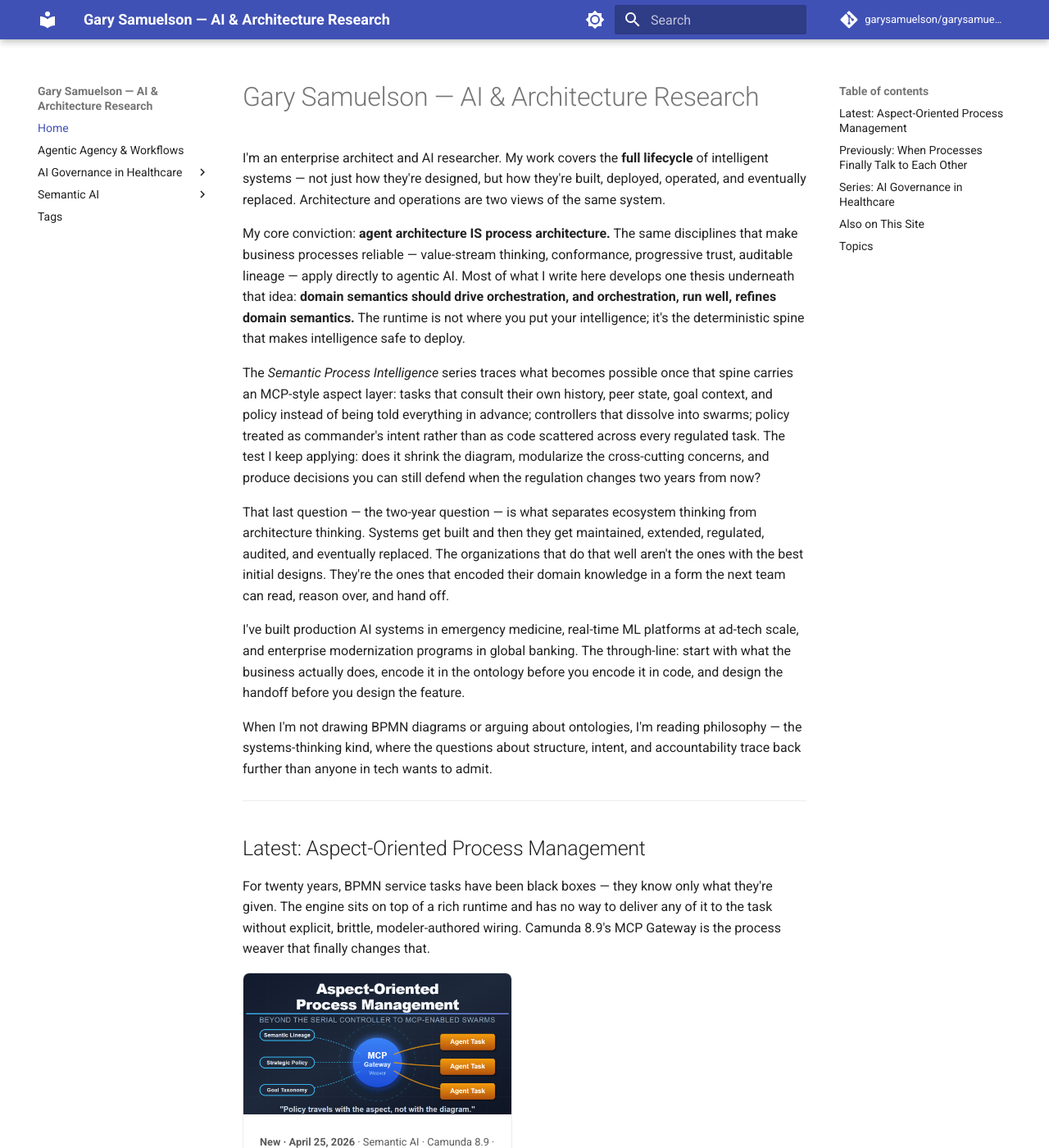
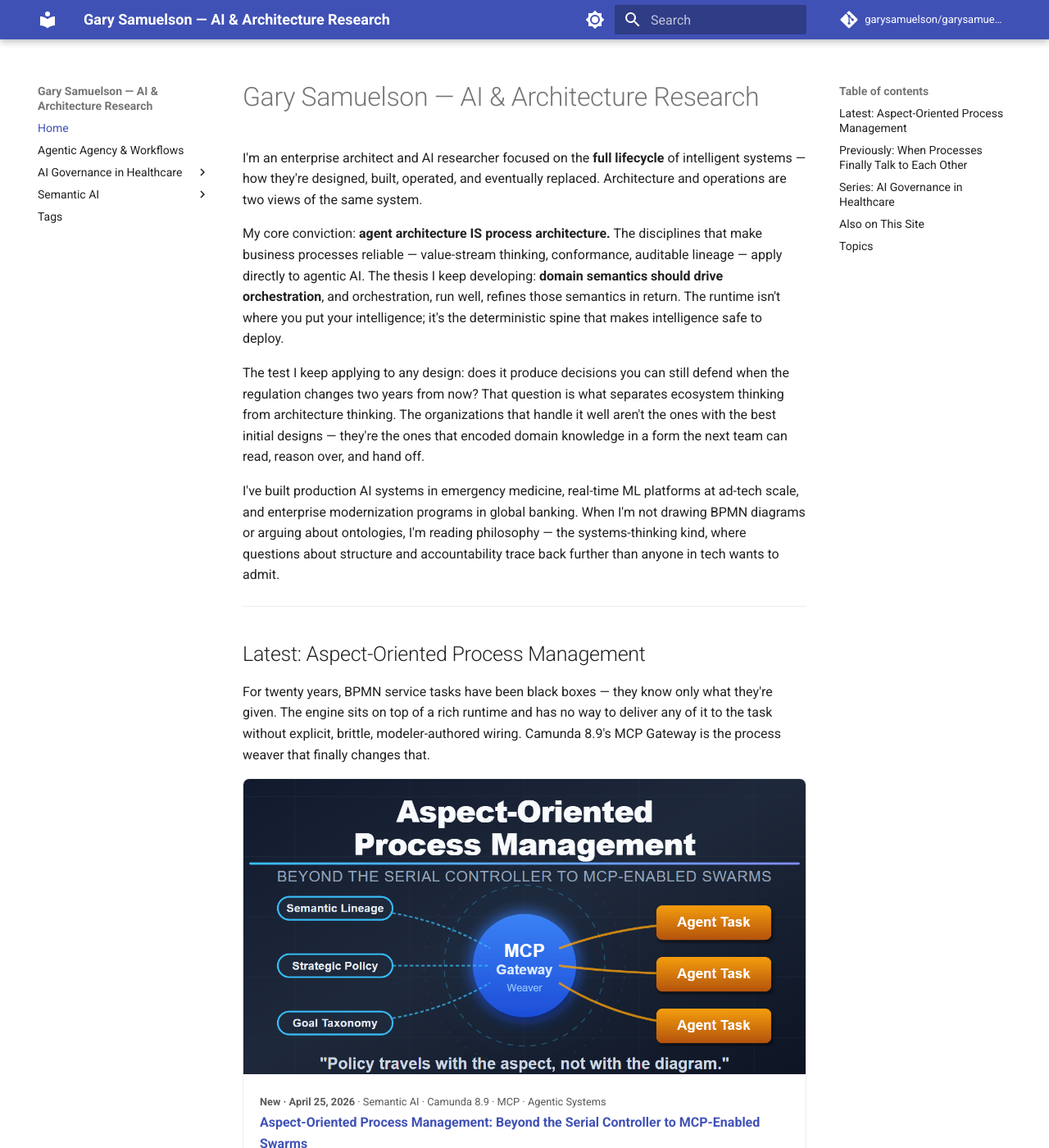
Before and after one commit to garysamuelson/garysamuelson.github.io, an MkDocs documentation site: the page built from docs/index.md, in a window 1280 px wide and 1400 px high. Shown: the whole window at 82% size. Built offline with MkDocs 1.6.1 and Material for MkDocs 9.7.7, drawn with Linux system fonts in a browser that asks for light colours; comment, search, counter and statistics services are not loaded.

Commit message:
Fix single-card grid: auto-fill -> auto-fit so lone card expands to full width

```diff
--- a/docs/index.md
+++ b/docs/index.md
@@ -1,16 +1,12 @@
 # Gary Samuelson — AI & Architecture Research
 
-I'm an enterprise architect and AI researcher. My work covers the **full lifecycle** of intelligent systems — not just how they're designed, but how they're built, deployed, operated, and eventually replaced. Architecture and operations are two views of the same system.
+I'm an enterprise architect and AI researcher focused on the **full lifecycle** of intelligent systems — how they're designed, built, operated, and eventually replaced. Architecture and operations are two views of the same system.
 
-My core conviction: **agent architecture IS process architecture.** The same disciplines that make business processes reliable — value-stream thinking, conformance, progressive trust, auditable lineage — apply directly to agentic AI. Most of what I write here develops one thesis underneath that idea: **domain semantics should drive orchestration, and orchestration, run well, refines domain semantics.** The runtime is not where you put your intelligence; it's the deterministic spine that makes intelligence safe to deploy.
+My core conviction: **agent architecture IS process architecture.** The disciplines that make business processes reliable — value-stream thinking, conformance, auditable lineage — apply directly to agentic AI. The thesis I keep developing: **domain semantics should drive orchestration**, and orchestration, run well, refines those semantics in return. The runtime isn't where you put your intelligence; it's the deterministic spine that makes intelligence safe to deploy.
 
-The *Semantic Process Intelligence* series traces what becomes possible once that spine carries an MCP-style aspect layer: tasks that consult their own history, peer state, goal context, and policy instead of being told everything in advance; controllers that dissolve into swarms; policy treated as commander's intent rather than as code scattered across every regulated task. The test I keep applying: does it shrink the diagram, modularize the cross-cutting concerns, and produce decisions you can still defend when the regulation changes two years from now?
+The test I keep applying to any design: does it produce decisions you can still defend when the regulation changes two years from now? That question is what separates ecosystem thinking from architecture thinking. The organizations that handle it well aren't the ones with the best initial designs — they're the ones that encoded domain knowledge in a form the next team can read, reason over, and hand off.
 
-That last question — the two-year question — is what separates ecosystem thinking from architecture thinking. Systems get built and then they get maintained, extended, regulated, audited, and eventually replaced. The organizations that do that well aren't the ones with the best initial designs. They're the ones that encoded their domain knowledge in a form the next team can read, reason over, and hand off.
-
-I've built production AI systems in emergency medicine, real-time ML platforms at ad-tech scale, and enterprise modernization programs in global banking. The through-line: start with what the business actually does, encode it in the ontology before you encode it in code, and design the handoff before you design the feature.
-
-When I'm not drawing BPMN diagrams or arguing about ontologies, I'm reading philosophy — the systems-thinking kind, where the questions about structure, intent, and accountability trace back further than anyone in tech wants to admit.
+I've built production AI systems in emergency medicine, real-time ML platforms at ad-tech scale, and enterprise modernization programs in global banking. When I'm not drawing BPMN diagrams or arguing about ontologies, I'm reading philosophy — the systems-thinking kind, where questions about structure and accountability trace back further than anyone in tech wants to admit.
 
 ---
 
@@ -18,7 +14,7 @@ When I'm not drawing BPMN diagrams or arguing about ontologies, I'm reading phil
 
 For twenty years, BPMN service tasks have been black boxes — they know only what they're given. The engine sits on top of a rich runtime and has no way to deliver any of it to the task without explicit, brittle, modeler-authored wiring. Camunda 8.9's MCP Gateway is the process weaver that finally changes that.
 
-<div style="display:grid; grid-template-columns: repeat(auto-fill, minmax(280px, 1fr)); gap:1.5rem; margin-bottom:2rem;">
+<div style="display:grid; grid-template-columns: repeat(auto-fit, minmax(280px, 1fr)); gap:1.5rem; margin-bottom:2rem;">
 
 <div markdown style="border:1px solid var(--md-default-fg-color--lightest); border-radius:8px; overflow:hidden;">
 <a href="semantic-ai/aspect-oriented-process-management/">
@@ -40,7 +36,7 @@ For twenty years, BPMN service tasks have been black boxes — they know only wh
 
 For twenty years, BPM maturity models have put inter-process collaboration at the top. Nobody shipped it. Camunda 8.9's MCP Gateway changes that. Using mass casualty incident response as the reference domain, this article maps NIMS/ICS doctrine onto the three mechanisms that finally make digital inter-process collaboration buildable.
 
-<div style="display:grid; grid-template-columns: repeat(auto-fill, minmax(280px, 1fr)); gap:1.5rem; margin-bottom:2rem;">
+<div style="display:grid; grid-template-columns: repeat(auto-fit, minmax(280px, 1fr)); gap:1.5rem; margin-bottom:2rem;">
 
 <div markdown style="border:1px solid var(--md-default-fg-color--lightest); border-radius:8px; overflow:hidden;">
 <a href="semantic-ai/inter-process-semantic-collaboration/">
```
